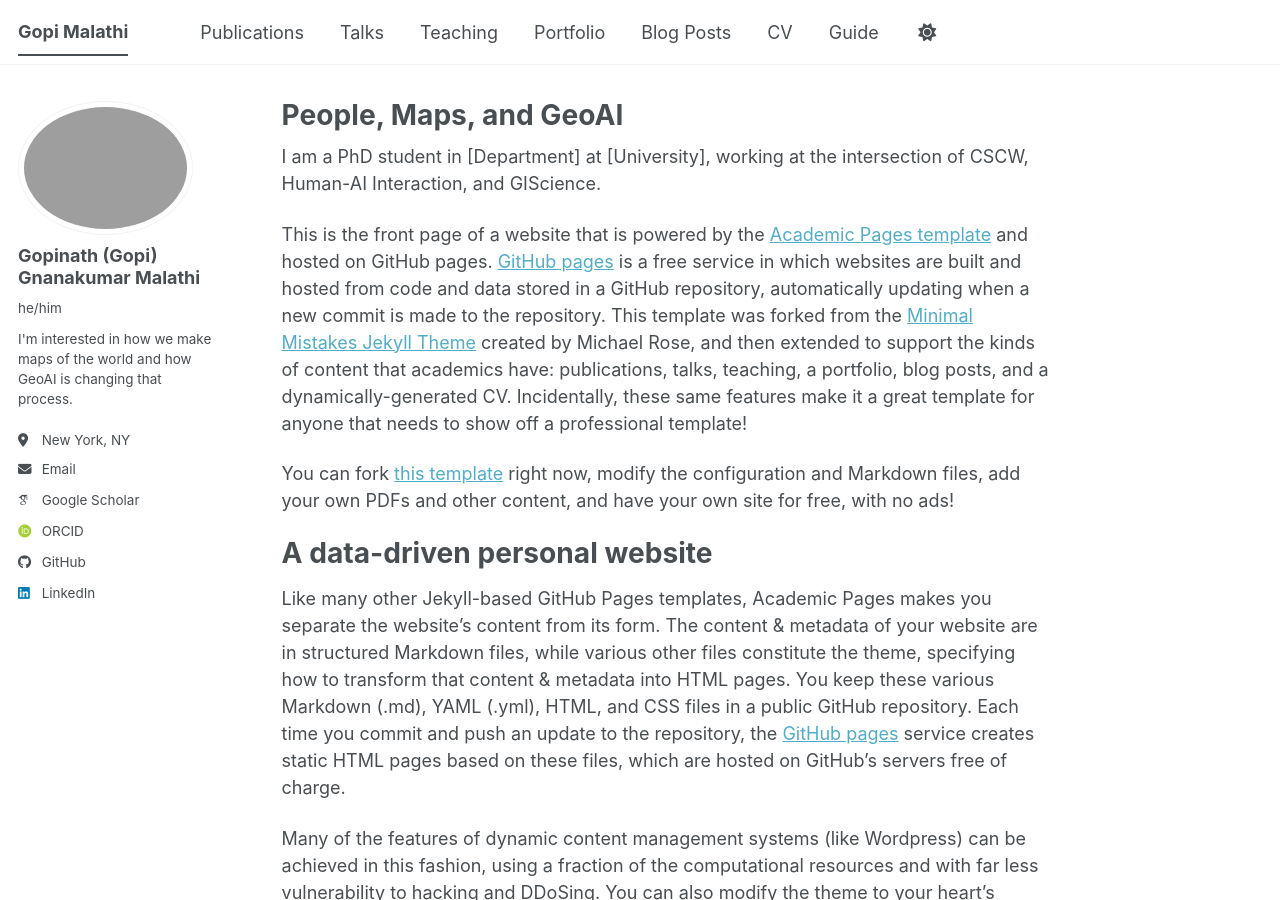
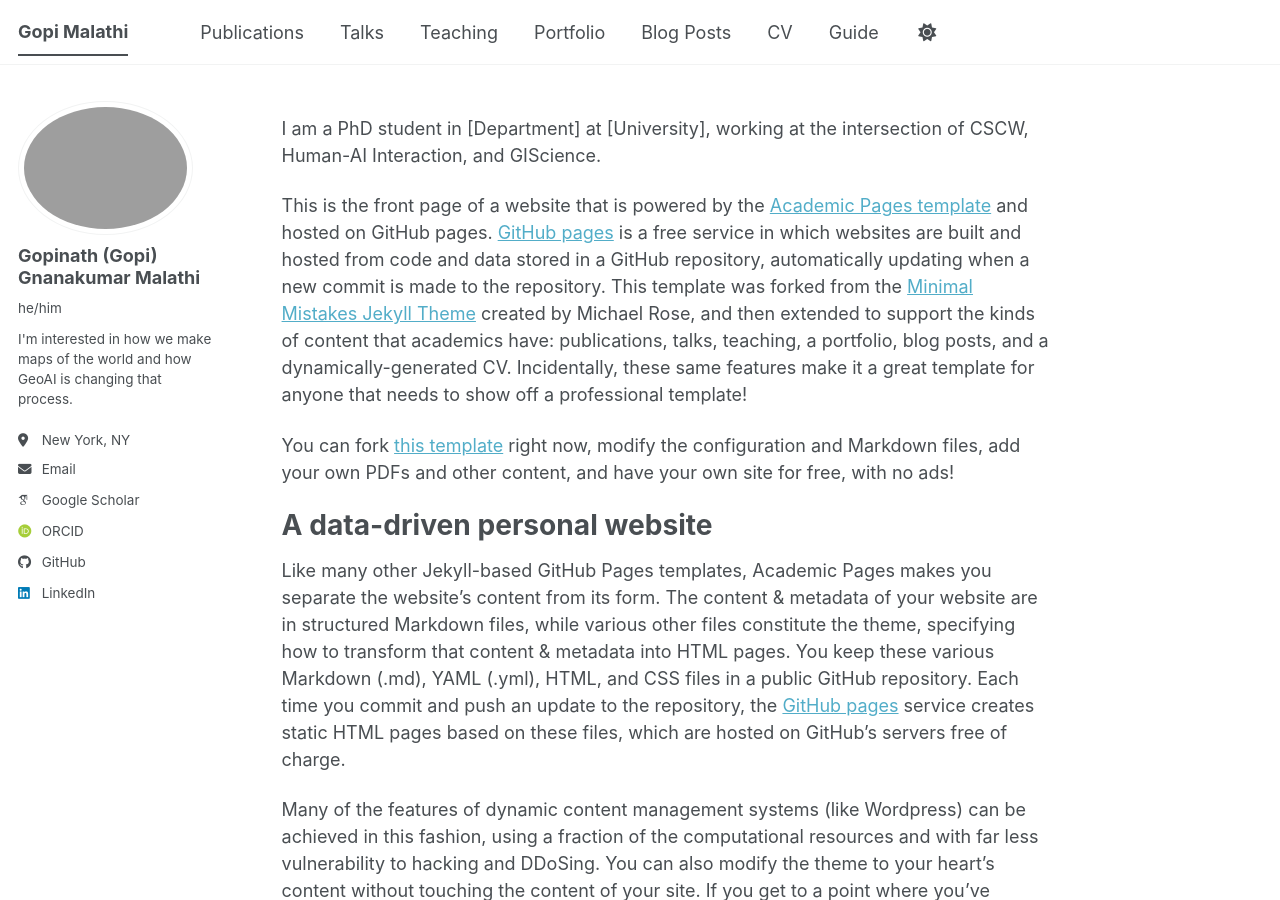
Before and after one commit to Gopi-Malathi/gopi-malathi.github.io, a Jekyll site: the page built from _pages/about.md, in a window 1280 px wide and 900 px high. Built offline with Jekyll 4.4.1, drawn with Linux system fonts in a browser that asks for light colours; some web fonts are replaced; a script bundle is joined from its source files by our own code; library files that are not in the unit come from our copies.

Commit message:
Clear title from about.md
Remove title from the about page.

```diff
--- a/_pages/about.md
+++ b/_pages/about.md
@@ -1,6 +1,6 @@
 ---
 permalink: /
-title: "People, Maps, and GeoAI"
+title: ""
 author_profile: true
 redirect_from:
   - /about/
```
